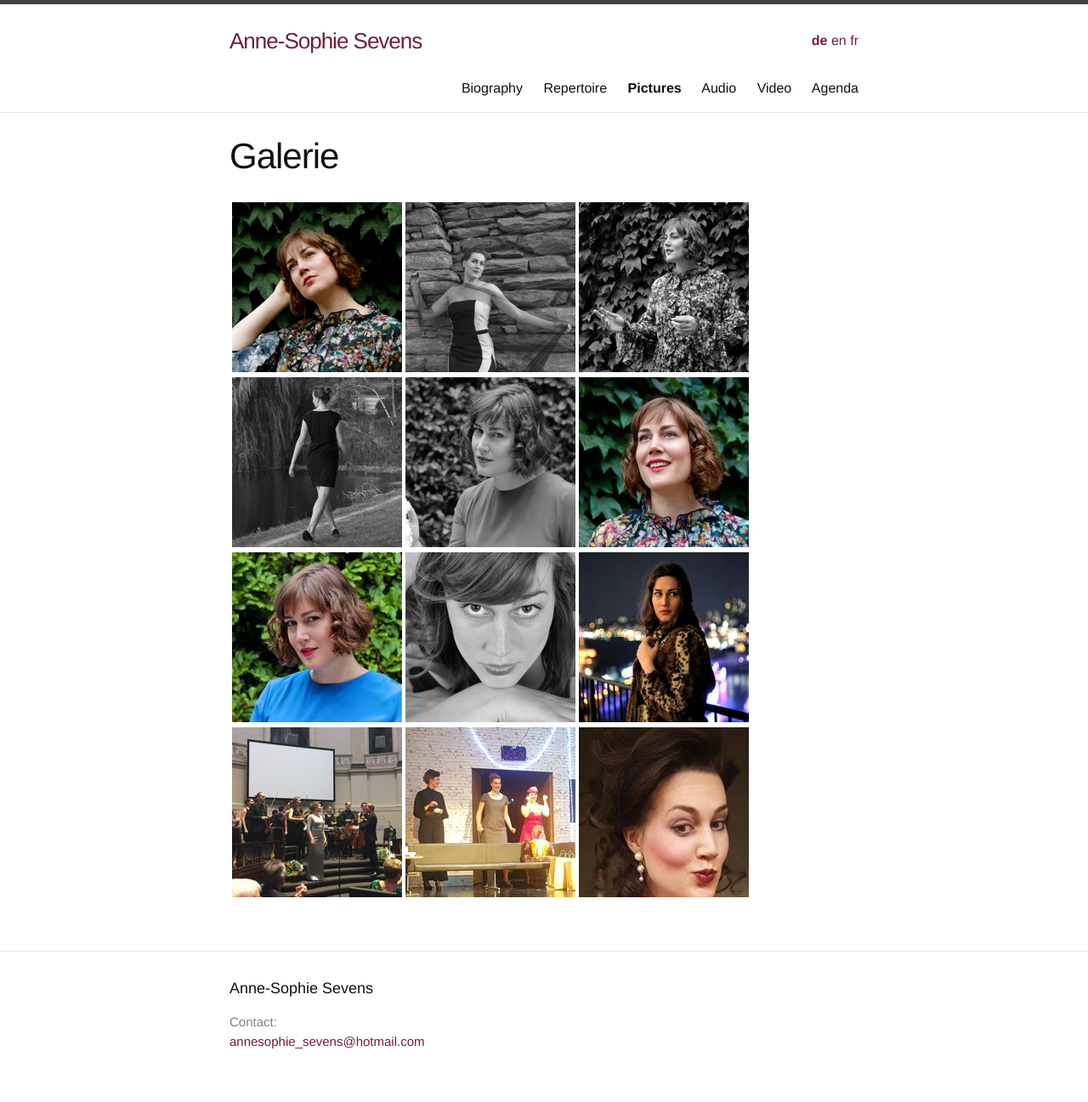
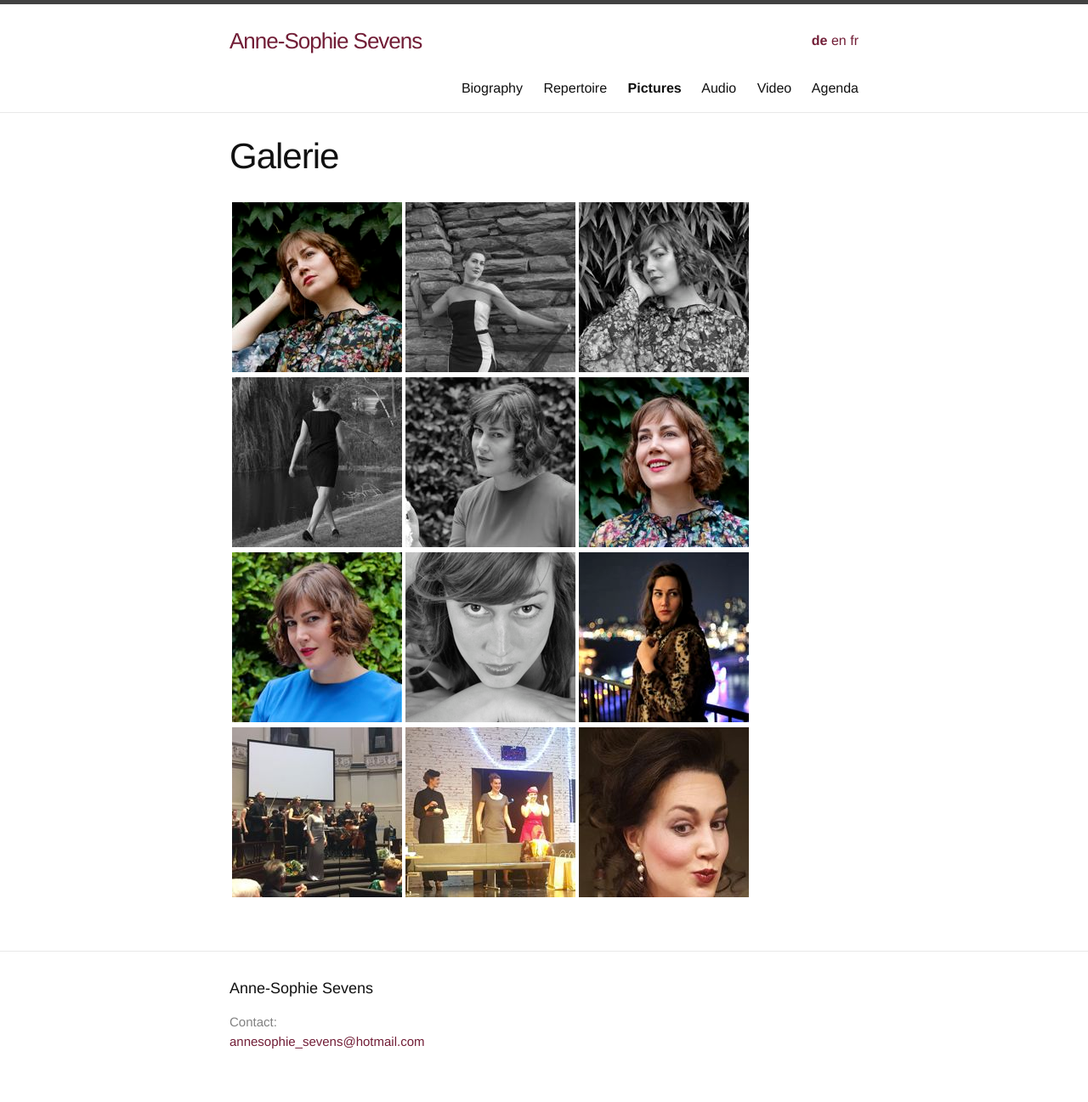
Before and after one commit to annesophie-sevens/annesophie-sevens.github.io, a Jekyll site: the page built from pictures-de.md, in a window 1280 px wide. Shown: the whole page at 85% size. Built offline with Jekyll 4.4.1, drawn with Linux system fonts in a browser that asks for light colours.

Commit message:
Update pictures-de.md

```diff
--- a/pictures-de.md
+++ b/pictures-de.md
@@ -6,7 +6,7 @@
 ref: pictures
 ---
 
-| <a href="/assets/20.JPG"> ![]({{ site.baseurl }}/assets/20_thumbnail.jpg) </a> | <a href="/assets/a5.jpg"> ![]({{ site.baseurl }}/assets/a5-thumbnail.jpg) </a> | <a href="/assets/21.JPG">  ![]({{ site.baseurl }}/assets/21_thumbnail.jpg) </a> |
+| <a href="/assets/20.JPG"> ![]({{ site.baseurl }}/assets/20_thumbnail.jpg) </a> | <a href="/assets/a5.jpg"> ![]({{ site.baseurl }}/assets/a5-thumbnail.jpg) </a> | <a href="/assets/24.JPG">  ![]({{ site.baseurl }}/assets/24_thumbnail.jpg) </a> |
 
 | <a href="/assets/LOOP.jpg"> ![]({{ site.baseurl }}/assets/LOOP 1.jpg) </a> | <a href="/assets/BLOEM 1.jpg"> ![]({{ site.baseurl }}/assets/bloem.jpg) </a> | <a href="/assets/23.JPG">![]({{ site.baseurl }}/assets/23_thumbnail.jpg) </a> |
 
```
